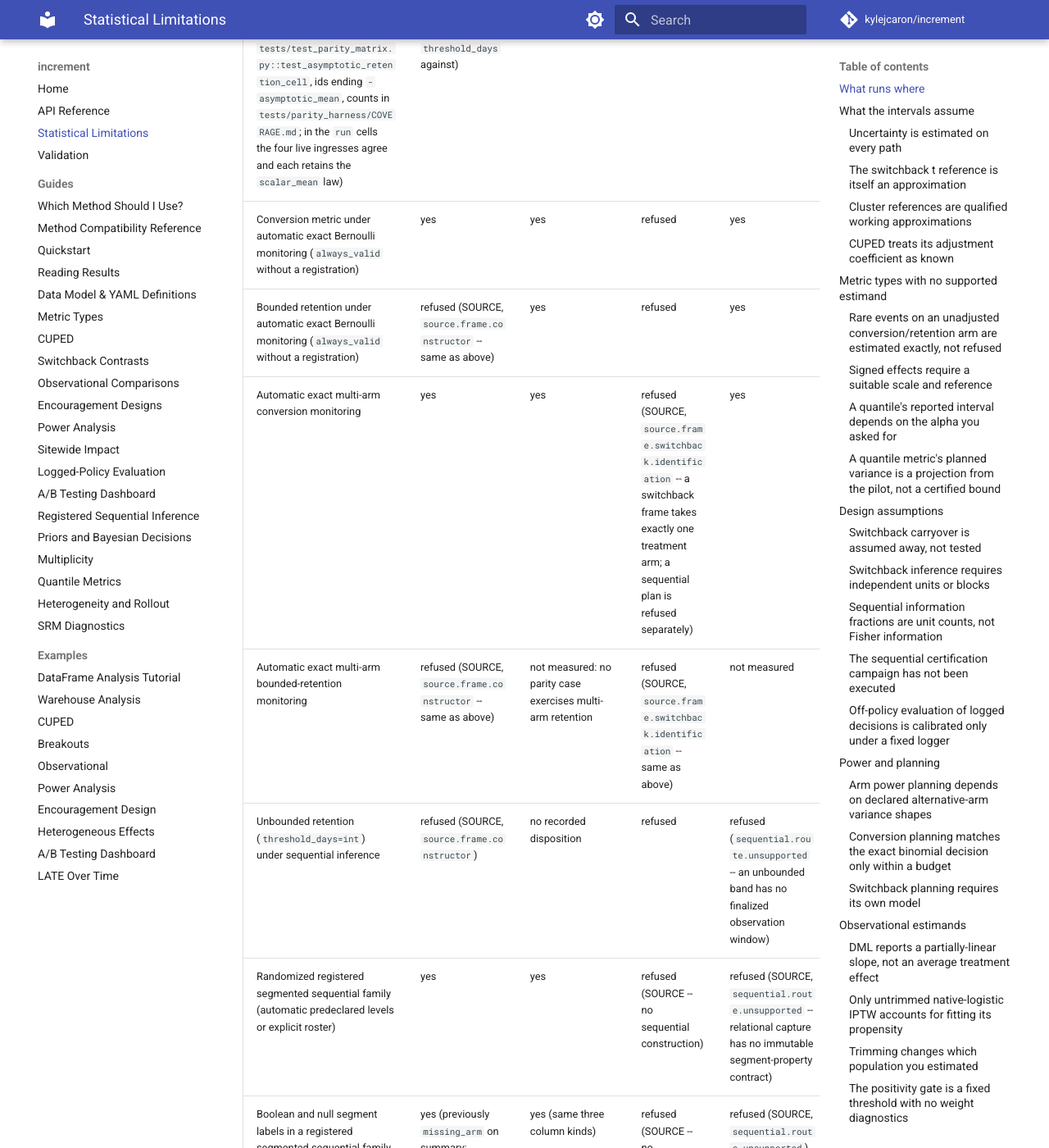
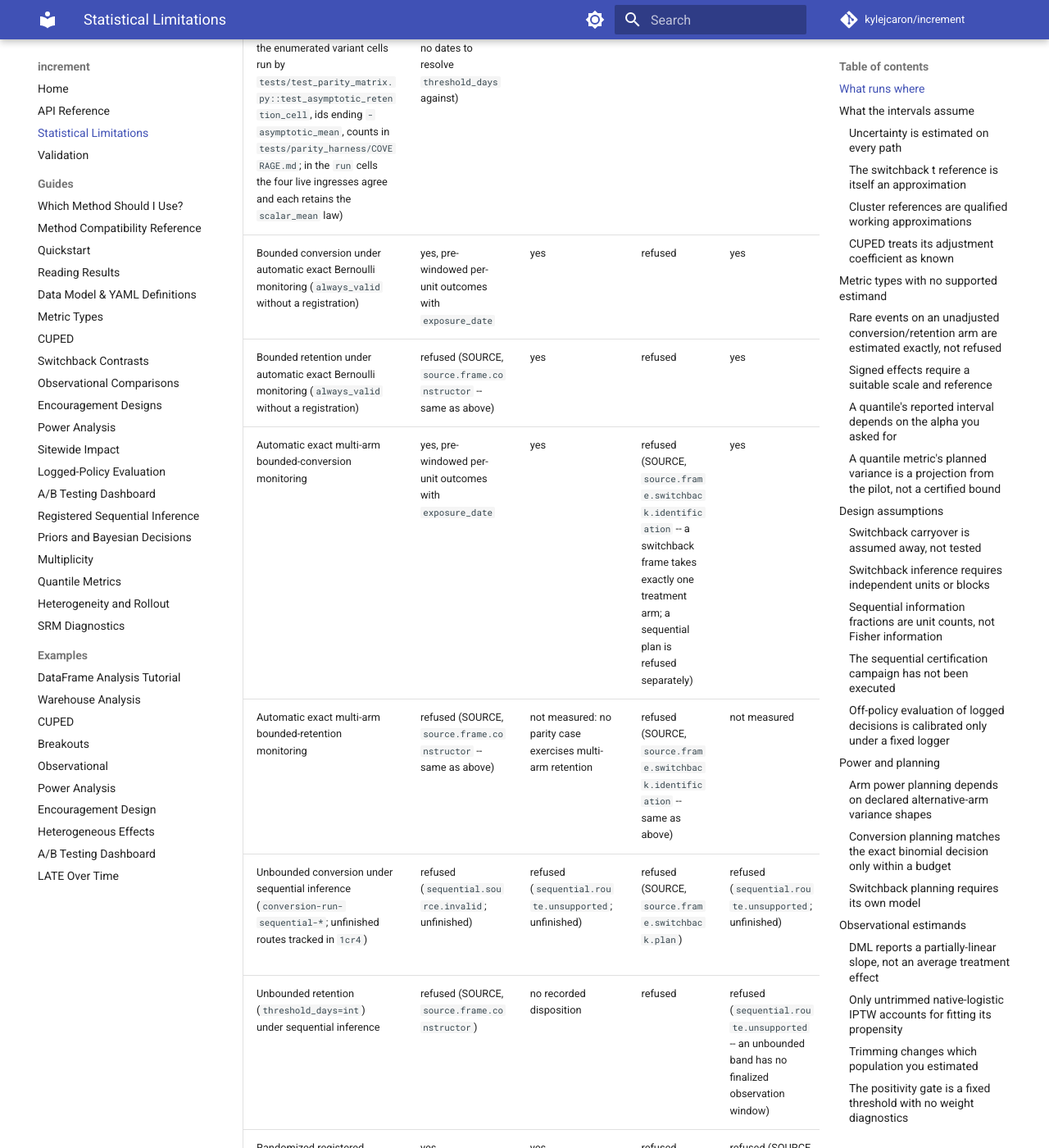
Before and after one commit to kylejcaron/increment, an MkDocs documentation site: the page built from docs/limitations.md, in a window 1280 px wide and 1400 px high, scrolled down 1737 px. Shown: the whole window at 82% size. Built offline with MkDocs 1.6.1 and Material for MkDocs 9.7.7, drawn with Linux system fonts in a browser that asks for light colours; comment, search, counter and statistics services are not loaded; some of the changed text lies outside the part shown.

Commit message:
Qualify sequential conversion support by observation window

```diff
--- a/docs/limitations.md
+++ b/docs/limitations.md
@@ -40,12 +40,13 @@ Reproduce this table with `uv run --extra demo --extra tables --extra dashboard
 | Ratio metric under sequential inference | yes | yes | refused | yes | yes | checkpoint replay |
 | CUPED under sequential inference | asymptotic route | refused | refused | asymptotic route | asymptotic route | checkpoint replay |
 | Ratio CUPED under sequential inference | asymptotic route | refused | refused | asymptotic route | asymptotic route | checkpoint replay |
-| Conversion metric under asymptotic sequential inference | yes | yes | refused | yes | yes | checkpoint replay |
+| Bounded conversion under asymptotic sequential inference | yes, pre-windowed per-unit outcomes with `exposure_date` | yes | refused | yes | yes | checkpoint replay |
 | Bounded retention (`threshold_days=(start, end)`) under asymptotic sequential inference (parity: the enumerated variant cells run by `tests/test_parity_matrix.py::test_asymptotic_retention_cell`, ids ending `-asymptotic_mean`, counts in `tests/parity_harness/COVERAGE.md`; in the `run` cells the four live ingresses agree and each retains the `scalar_mean` law) | refused (SOURCE, `source.frame.constructor` -- the summary carries no dates to resolve `threshold_days` against) | yes | refused | yes | yes | checkpoint replay |
-| Conversion metric under automatic exact Bernoulli monitoring (`always_valid` without a registration) | yes | yes | refused | yes | yes | checkpoint replay |
+| Bounded conversion under automatic exact Bernoulli monitoring (`always_valid` without a registration) | yes, pre-windowed per-unit outcomes with `exposure_date` | yes | refused | yes | yes | checkpoint replay |
 | Bounded retention under automatic exact Bernoulli monitoring (`always_valid` without a registration) | refused (SOURCE, `source.frame.constructor` -- same as above) | yes | refused | yes | yes | checkpoint replay |
-| Automatic exact multi-arm conversion monitoring | yes | yes | refused (SOURCE, `source.frame.switchback.identification` -- a switchback frame takes exactly one treatment arm; a sequential plan is refused separately) | yes | yes | checkpoint replay |
+| Automatic exact multi-arm bounded-conversion monitoring | yes, pre-windowed per-unit outcomes with `exposure_date` | yes | refused (SOURCE, `source.frame.switchback.identification` -- a switchback frame takes exactly one treatment arm; a sequential plan is refused separately) | yes | yes | checkpoint replay |
 | Automatic exact multi-arm bounded-retention monitoring | refused (SOURCE, `source.frame.constructor` -- same as above) | not measured: no parity case exercises multi-arm retention | refused (SOURCE, `source.frame.switchback.identification` -- same as above) | not measured | not measured | not measured |
+| Unbounded conversion under sequential inference (`conversion-run-sequential-*`; unfinished routes tracked in `1cr4`) | refused (`sequential.source.invalid`; unfinished) | refused (`sequential.route.unsupported`; unfinished) | refused (SOURCE, `source.frame.switchback.plan`) | refused (`sequential.route.unsupported`; unfinished) | refused (`sequential.route.unsupported`; unfinished) | refused (SOURCE, `sequential.source.invalid` -- no checkpoint can be captured for replay) |
 | Unbounded retention (`threshold_days=int`) under sequential inference | refused (SOURCE, `source.frame.constructor`) | no recorded disposition | refused | refused (`sequential.route.unsupported` -- an unbounded band has no finalized observation window) | no recorded disposition | no sequential process can start |
 | Randomized registered segmented sequential family (automatic predeclared levels or explicit roster) | yes | yes | refused (SOURCE -- no sequential construction) | refused (SOURCE, `sequential.route.unsupported` -- relational capture has no immutable segment-property contract) | refused (SOURCE, `sequential.route.unsupported` -- artifact capture has no immutable segment-property contract) | retained-state replay only; breakout readout refused (SOURCE, `readout.source.dimension` -- no breakout catalog) |
 | Boolean and null segment labels in a registered segmented sequential family (canonical `true`/`false`/`__null__`, matching the string-labelled oracle) | yes (previously `missing_arm` on summary; measured on pandas, Polars and Arrow Boolean columns, automatic and explicit rosters) | yes (same three column kinds) | refused (SOURCE -- no sequential construction) | refused (SOURCE, `sequential.route.unsupported`) | refused (SOURCE, `sequential.route.unsupported`) | retained-state replay only; breakout readout refused (SOURCE, `readout.source.dimension`) |
```
